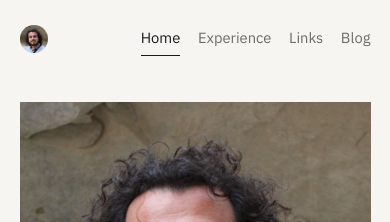
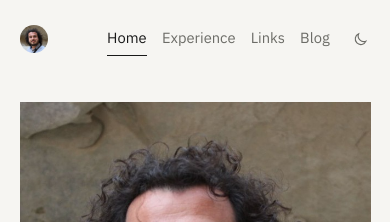
Before and after one commit to mrazizi/mrazizi.github.io, a Jekyll site: the page built from index.html, in a window 390 px wide. Shown: the top 222 px of the page. Built offline with Jekyll 4.4.1, drawn with Linux system fonts in a browser that asks for light colours.

Commit message:
Add a light/dark theme toggle to the header
Follows the system setting until clicked, then remembers the choice.

Co-Authored-By: Claude Opus 5.5 <noreply@anthropic.com>

```diff
--- a/_layouts/default.html
+++ b/_layouts/default.html
@@ -14,6 +14,17 @@
   <meta name="theme-color" content="#f6f5f2" media="(prefers-color-scheme: light)" />
   <meta name="theme-color" content="#121412" media="(prefers-color-scheme: dark)" />
   <link rel="canonical" href="{{ page.url | absolute_url }}" />
+  <script>
+    // Apply a saved light/dark choice before first paint; otherwise follow the system.
+    (function () {
+      var root = document.documentElement;
+      root.classList.add("js");
+      try {
+        var theme = localStorage.getItem("theme");
+        if (theme === "light" || theme === "dark") root.dataset.theme = theme;
+      } catch (e) {}
+    })();
+  </script>
 
   <meta property="og:type" content="{% if page.layout == 'post' %}article{% else %}website{% endif %}" />
   <meta property="og:url" content="{{ page.url | absolute_url }}" />
@@ -54,6 +65,7 @@
         <img src="{{ '/assets/profile.jpg' | relative_url }}" alt="" width="28" height="28" />
         <span>{{ site.author.name }}</span>
       </a>
+      <div class="header-end">
       <nav class="site-nav" aria-label="Main">
         {%- assign nav = "Home|/,Experience|/experience/,Links|/links/,Blog|/blog/" | split: "," -%}
         {%- for item in nav -%}
@@ -69,6 +81,11 @@
         <a href="{{ href | relative_url }}"{% if active %} aria-current="page"{% endif %}>{{ parts[0] }}</a>
         {%- endfor %}
       </nav>
+      <button class="theme-toggle" type="button" aria-label="Switch colour theme" title="Switch colour theme">
+        <svg class="icon-moon" viewBox="0 0 24 24" aria-hidden="true"><path d="M20 14.5A8 8 0 0 1 9.5 4a8 8 0 1 0 10.5 10.5Z"/></svg>
+        <svg class="icon-sun" viewBox="0 0 24 24" aria-hidden="true"><circle cx="12" cy="12" r="4"/><path d="M12 2.5v2M12 19.5v2M2.5 12h2M19.5 12h2M5.3 5.3l1.4 1.4M17.3 17.3l1.4 1.4M5.3 18.7l1.4-1.4M17.3 6.7l1.4-1.4"/></svg>
+      </button>
+      </div>
     </div>
   </header>
 
@@ -91,5 +108,37 @@
       <span>© {{ site.time | date: "%Y" }} · {{ site.author.name }}</span>
     </div>
   </footer>
+
+  <script>
+    // Light/dark toggle: flips the current theme and remembers the choice.
+    (function () {
+      var root = document.documentElement;
+      var button = document.querySelector(".theme-toggle");
+      var systemDark = window.matchMedia("(prefers-color-scheme: dark)");
+      var themeColors = document.querySelectorAll('meta[name="theme-color"]');
+
+      function isDark() {
+        return root.dataset.theme ? root.dataset.theme === "dark" : systemDark.matches;
+      }
+
+      function sync() {
+        var dark = isDark();
+        var label = dark ? "Switch to light mode" : "Switch to dark mode";
+        button.setAttribute("aria-label", label);
+        button.title = label;
+        if (root.dataset.theme) {
+          themeColors.forEach(function (meta) { meta.content = dark ? "#121412" : "#f6f5f2"; });
+        }
+      }
+
+      button.addEventListener("click", function () {
+        root.dataset.theme = isDark() ? "light" : "dark";
+        try { localStorage.setItem("theme", root.dataset.theme); } catch (e) {}
+        sync();
+      });
+      systemDark.addEventListener("change", sync);
+      sync();
+    })();
+  </script>
 </body>
 </html>
--- a/styles.css
+++ b/styles.css
@@ -30,8 +30,9 @@
   --gutter: clamp(1rem, 5vw, 3rem);
 }
 
+/* Dark palette: follows the system unless the toggle chose a theme (html[data-theme]) */
 @media (prefers-color-scheme: dark) {
-  :root {
+  :root:not([data-theme="light"]) {
     color-scheme: dark;
     --background: #121412;
     --text: #ebe9e4;
@@ -43,6 +44,19 @@
     --accent: #7fcfb0;
     --photo-bg: #262825;
   }
+}
+
+:root[data-theme="dark"] {
+  color-scheme: dark;
+  --background: #121412;
+  --text: #ebe9e4;
+  --body: #c4c3bd;
+  --muted: #9b9b94;
+  --faint: #7a7a74;
+  --line: rgba(255, 255, 255, 0.12);
+  --line-strong: rgba(255, 255, 255, 0.3);
+  --accent: #7fcfb0;
+  --photo-bg: #262825;
 }
 
 * {
@@ -174,6 +188,71 @@ a:hover .arrow {
 .site-nav a[aria-current="page"] {
   color: var(--text);
   border-bottom-color: var(--text);
+}
+
+.header-end {
+  display: flex;
+  align-items: center;
+  gap: clamp(0.9rem, 3vw, 1.75rem);
+}
+
+.theme-toggle {
+  display: inline-grid;
+  place-items: center;
+  width: 2rem;
+  height: 2rem;
+  margin: -0.25rem -0.4rem -0.25rem 0;
+  padding: 0;
+  color: var(--muted);
+  background: none;
+  border: 1px solid transparent;
+  border-radius: 50%;
+  cursor: pointer;
+  transition: color 160ms ease, border-color 160ms ease;
+}
+
+.theme-toggle:hover {
+  color: var(--text);
+  border-color: var(--line);
+}
+
+.theme-toggle:focus-visible {
+  outline: 2px solid var(--accent);
+  outline-offset: 2px;
+}
+
+.theme-toggle svg {
+  width: 1.05rem;
+  height: 1.05rem;
+  fill: none;
+  stroke: currentColor;
+  stroke-width: 1.6;
+  stroke-linecap: round;
+}
+
+/* Show the sun in dark mode (switch to light), the moon in light mode */
+.theme-toggle .icon-sun,
+:root[data-theme="dark"] .theme-toggle .icon-moon {
+  display: none;
+}
+
+:root[data-theme="dark"] .theme-toggle .icon-sun {
+  display: block;
+}
+
+@media (prefers-color-scheme: dark) {
+  :root:not([data-theme="light"]) .theme-toggle .icon-sun {
+    display: block;
+  }
+
+  :root:not([data-theme="light"]) .theme-toggle .icon-moon {
+    display: none;
+  }
+}
+
+/* Without JavaScript the button can't do anything, so hide it */
+:root:not(.js) .theme-toggle {
+  display: none;
 }
 
 main {
@@ -703,8 +782,9 @@ main {
     display: none;
   }
 
-  .site-nav {
-    gap: 1.1rem;
+  .site-nav,
+  .header-end {
+    gap: 0.95rem;
   }
 
   .footer-meta {
```
